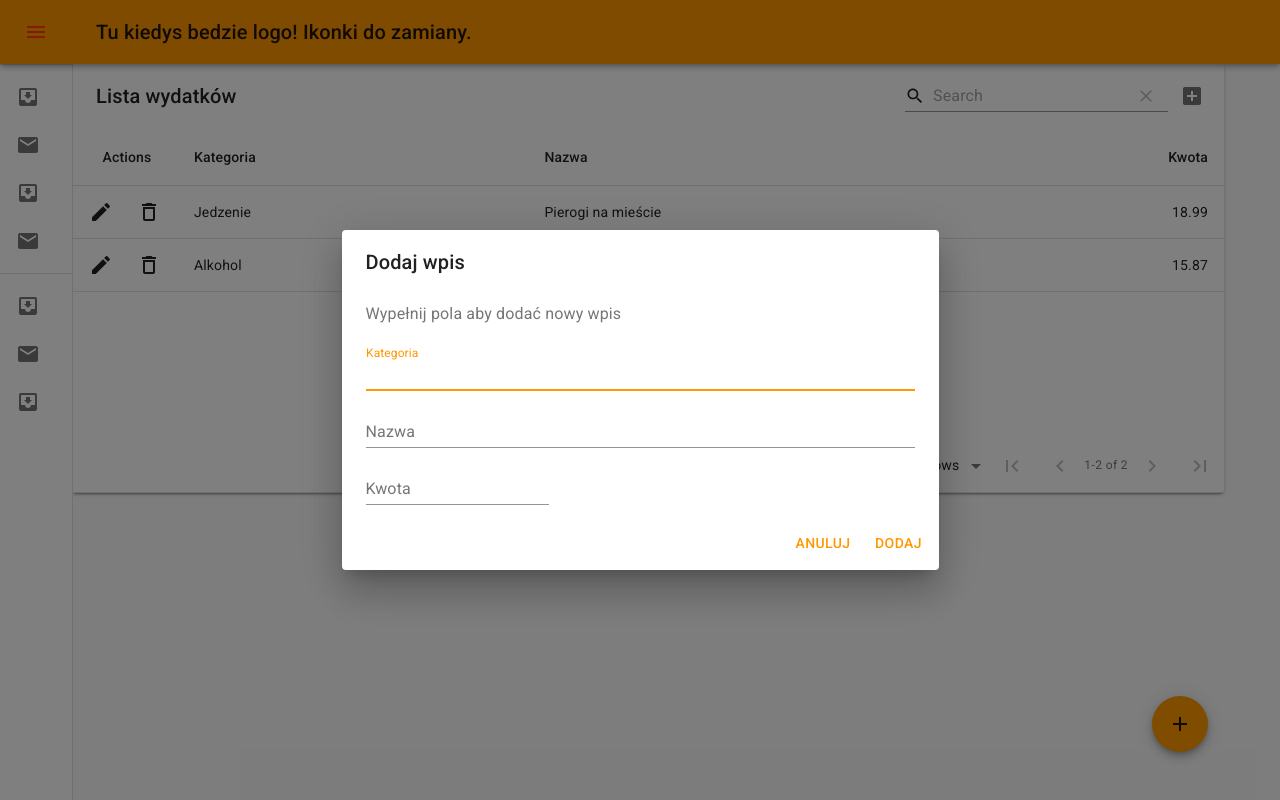
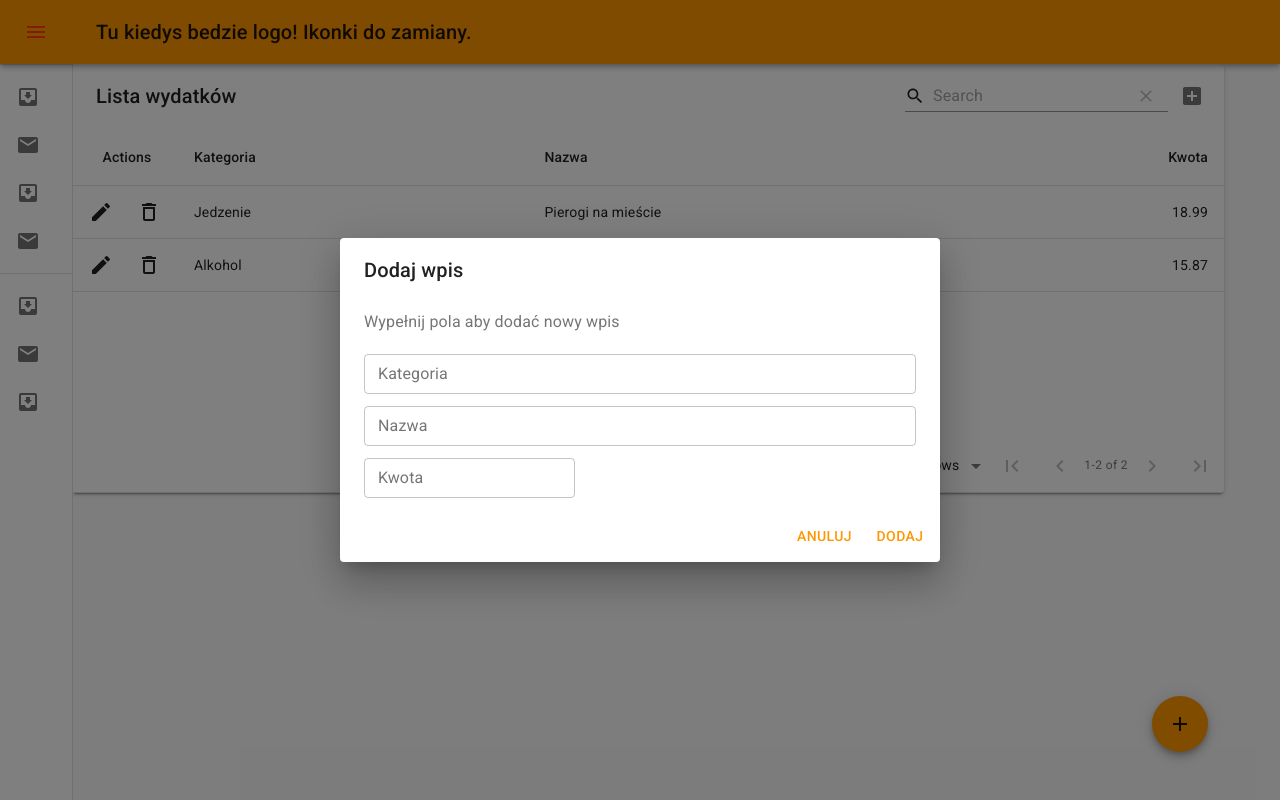
Before and after one commit to Shirahotsu/PROJEKT, a React (Create React App) app in the folder react-web/: page / in a window 1280 px wide. Both pictures are taken after a click on the button 1180 px from the left and 724 px from the top of the page. Built offline with nearby package versions, Linux system fonts and the light colour scheme.

Commit message:
updated dialog, data model inb4 redux

```diff
--- a/react-web/src/components/FormDialog/FormDialog.js
+++ b/react-web/src/components/FormDialog/FormDialog.js
@@ -1,11 +1,11 @@
 import React from 'react';
 import Button from '@material-ui/core/Button';
-import TextField from '@material-ui/core/TextField';
 import Dialog from '@material-ui/core/Dialog';
 import DialogActions from '@material-ui/core/DialogActions';
 import DialogContent from '@material-ui/core/DialogContent';
 import DialogContentText from '@material-ui/core/DialogContentText';
 import DialogTitle from '@material-ui/core/DialogTitle';
+import TextField from '@material-ui/core/TextField';
 import { makeStyles } from '@material-ui/core/styles';
 import Fab from '@material-ui/core/Fab';
 import AddIcon from '@material-ui/icons/Add';
@@ -24,16 +24,42 @@ const useStyles = makeStyles(theme => ({
   }
 }));
 
-export default function FormDialog(props) {
+export default function FormDialog() {
   const classes = useStyles();
-  const [open, setOpen] = React.useState(props.isDialogOpen);
+  const [open, setOpen] = React.useState(false);
+  const [category, setCategory] = React.useState('');
+  const [name, setName] = React.useState('');
+  const [value, setValue] = React.useState('');
 
-  const handleClickOpen = () => {
+  const newData = {
+    category: category,
+    name: name,
+    value: value
+  };
+
+  const handleOpen = () => {
     setOpen(true);
   };
 
   const handleClose = () => {
     setOpen(false);
+  };
+
+  const handleCategoryChange = event => {
+    setCategory(event.target.value);
+  };
+
+  const handleNameChange = event => {
+    setName(event.target.value);
+  };
+
+  const handleValueChange = event => {
+    setValue(event.target.value);
+  };
+
+  const handleSubmit = () => {
+    console.log(newData);
+    handleClose();
   };
 
   return (
@@ -43,7 +69,7 @@ export default function FormDialog(props) {
           className={classes.addButton}
           color="primary"
           aria-label="add"
-          onClick={handleClickOpen}
+          onClick={handleOpen}
         >
           <AddIcon />
         </Fab>
@@ -59,33 +85,37 @@ export default function FormDialog(props) {
             Wypełnij pola aby dodać nowy wpis
           </DialogContentText>
           <TextField
-            autoFocus
+            id="outlined-name1"
+            label="Kategoria"
+            value={category}
+            onChange={handleCategoryChange}
+            variant="outlined"
             margin="dense"
-            id="category"
-            label="Kategoria"
-            type="text"
             fullWidth
           />
           <TextField
+            id="outlined-name2"
+            label="Nazwa"
+            value={name}
+            onChange={handleNameChange}
+            variant="outlined"
             margin="dense"
-            id="name"
-            label="Nazwa"
-            type="text"
             fullWidth
           />
           <TextField
+            id="outlined-name3"
+            label="Kwota"
+            value={value}
+            onChange={handleValueChange}
+            variant="outlined"
             margin="dense"
-            id="value"
-            label="Kwota"
-            type="number"
-            size="medium"
           />
         </DialogContent>
         <DialogActions>
           <Button onClick={handleClose} color="primary">
             Anuluj
           </Button>
-          <Button onClick={handleClose} color="primary">
+          <Button onClick={handleSubmit} color="primary">
             Dodaj
           </Button>
         </DialogActions>
```
